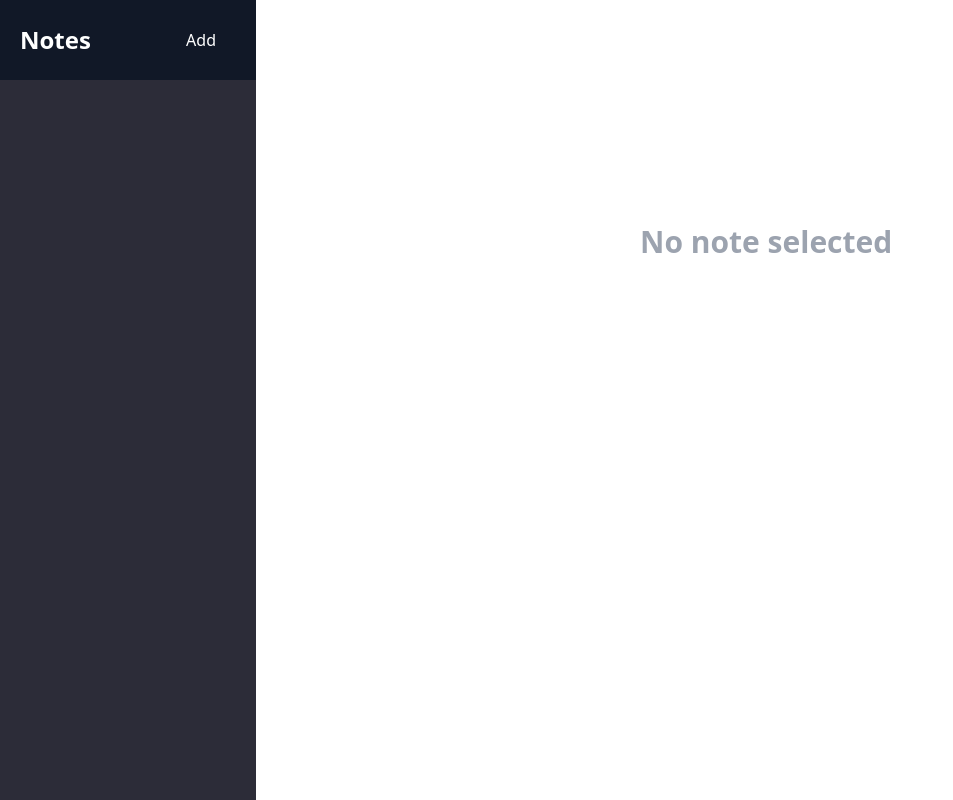
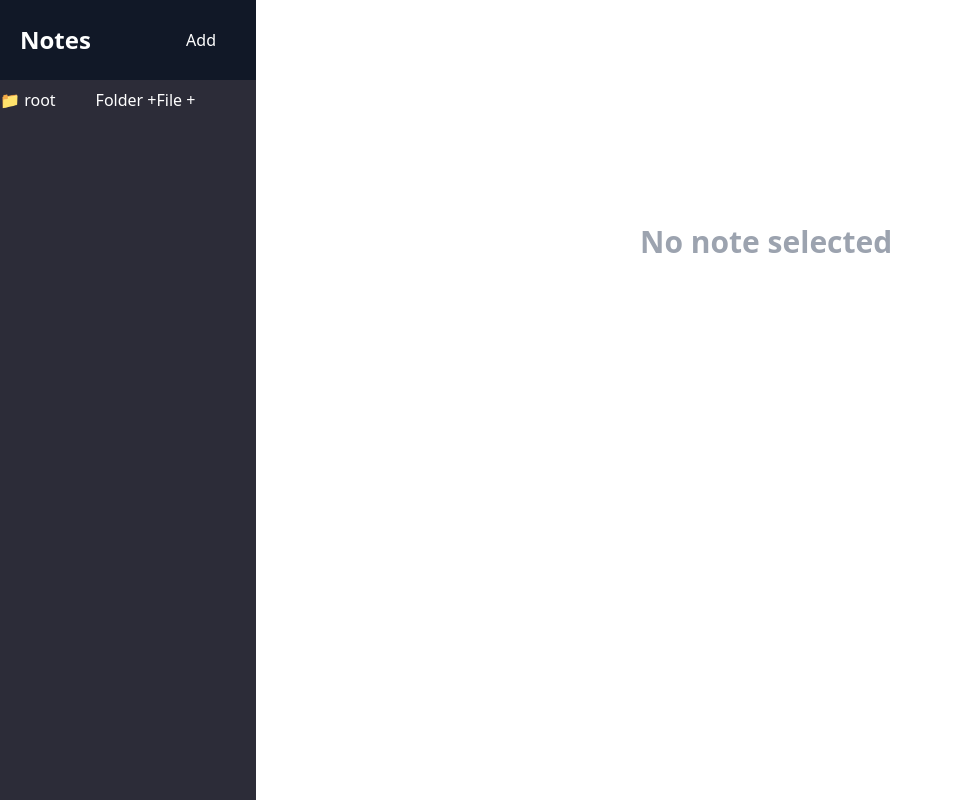
Before and after one commit to tejas-gk/notes, a React (Vite) app: page / in a window 1280 px wide. Shown: the whole page, without its empty margins (0-953 px from the left). Built offline with nearby package versions, Linux system fonts and the light colour scheme.

Commit message:
help needed

```diff
--- a/src/App.tsx
+++ b/src/App.tsx
@@ -4,6 +4,7 @@ import Main from './components/Main/Main'
 import { useEffect, useState } from 'react'
 import uuid from 'react-uuid'
 import styles from './App.css'
+
 interface Note {
   id: string;
   title: string;
@@ -55,6 +56,7 @@ export default function Home() {
   }, [notes]);
 
 
+
   return (
     <>
 
--- /dev/null
+++ b/src/components/Sidebar/Folder/Folder.tsx
@@ -0,0 +1,107 @@
+import {useState} from 'react'
+
+interface FolderProps {
+    explorer: any;
+    handleInsertNode: (folderId: number, item: any, isFolder: boolean) => void;
+}
+
+type ShowInput = {
+    isVisible: boolean;
+    isFolder: any
+}
+
+
+export default function Folder({
+    explorer,
+    handleInsertNode
+}: FolderProps) {
+    const [expand, setExpand] = useState<boolean>(false)
+    const [showInput, setShowInput] = useState<ShowInput>({
+        isVisible: false,
+        isFolder: null,
+    })
+
+    const handleAddNewFile = (e: any,isFolder:boolean) => {
+        e.stopPropagation()
+        setExpand(true)
+        setShowInput({
+            isVisible: true,
+            isFolder
+        })
+    }
+
+    const onAddFolder = (e: any) => {
+        if(e.keyCode==13 && e.target.value){
+            handleInsertNode(explorer.id, e.target.value, showInput.isFolder)
+            setShowInput({ ...showInput, isVisible: false })
+
+        }
+    }
+
+ if(explorer.isFolder)
+  return (
+      <div>
+          <div className='mt-2'>
+              <div className='flex flex-row'
+                  onClick={() => {
+                      setExpand(!expand)
+                  }}
+
+              >
+                  <span className='text-white'>
+                      📁 {explorer.name}
+                  </span>
+                  <div>
+                      <div className='flex flex-row ml-10 text-white'>
+                        <button onClick={(e) => handleAddNewFile(e, true)}>Folder +</button>
+                          <button onClick={(e) => handleAddNewFile(e, false)}>File +</button>
+                      </div>
+
+          </div>
+        </div>
+
+              </div>
+
+          <div className='ml-10 '>
+              <div className={`flex flex-col ${expand ? 'block' : 'hidden'}`}>
+          {showInput.isVisible && (
+            <div className="inputContainer">
+           <span>{showInput.isFolder? "📁" : "📄"}</span>
+           <input
+              type="text"
+              className="inputContainer__input"
+              autoFocus
+              onKeyDown={onAddFolder}
+                              onBlur={() => setShowInput({ ...showInput, isVisible: false })}
+                              placeholder={showInput.isFolder ? "Folder Name" : "File Name"}
+              />
+              </div>
+          )}
+
+          {explorer.items.map((child:any) => {
+            return (
+              <Folder
+                handleInsertNode={handleInsertNode}
+                key={child.id}
+                explorer={child}
+              />
+            );
+          })}
+              </div>
+          </div>
+
+          </div>
+  )
+  else return (
+      <div>
+          <div className='mt-2'>
+              <div className='flex flex-row'>
+                  <span className='text-white'>
+                      📄 {explorer.name}
+                      </span>
+              </div>
+          </div>
+    </div>
+    )
+
+}
--- a/src/components/Sidebar/Sidebar.tsx
+++ b/src/components/Sidebar/Sidebar.tsx
@@ -1,5 +1,7 @@
-import React from 'react'
-
+import explorer from '../../data/folderData';
+import { useState } from 'react';
+import Folder from './Folder/Folder';
+import useTraverseTree from '../../hooks/useTraverseTree';
 interface SidebarProps {
     notes: any;
     onAddNote: () => void;
@@ -15,10 +17,24 @@ export default function Sidebar({
     activeNote,
     setActiveNote
 }: SidebarProps) {
+
+    const [explorerData, setExplorerData] = useState(explorer)
    const sortedNotes = notes.sort((a:any, b:any) => b.lastModified - a.lastModified);
 
+    const { insertNode } = useTraverseTree();
+
+
+    const handleInsertNode = (folderId: number, item: any, isFolder: boolean) => {
+        // @ts-ignore
+        const finalTree = insertNode(explorerData, folderId, item, isFolder);
+        // @ts-ignore
+        setExplorerData(finalTree);
+    }
+
+  console.log(explorerData)
   return (
       <div>
+
           <div className="flex flex-col  w-64 h-screen bg-[#2c2c38]">
               <div className="sidebar-header flex flex-row items-center justify-between w-full h-20 bg-gray-900">
                   <h1 className="text-2xl font-bold text-white pl-5">Notes</h1>
@@ -29,6 +45,10 @@ export default function Sidebar({
                   </div>
               </div>
               <div className='app-sidebar-notes h-[calc(100vh-78vh)]' >
+                    <Folder
+                handleInsertNode={handleInsertNode}
+                explorer={explorerData}
+          />
               {
                   sortedNotes?.map(({ id, title, body, lastModified }:any,key:number) => (
                       <div className={`sidebar-notes cursor-pointer p-4  hover:bg-black
--- /dev/null
+++ b/src/context/SidebarContext.tsx
@@ -0,0 +1,103 @@
+import {
+    createContext,useReducer
+} from 'react';
+
+const initialState = {
+    notes: [],
+    activeNote: false,
+    onAddNote: () => { },
+    onDeleteNote: () => { },
+    onUpdateNote: () => { },
+    getActiveNote: () => { },
+}
+
+const reducer = (state, action) => {
+    switch (action.type) {
+        case 'ADD_NOTE':
+            return {
+                ...state,
+                notes: [action.payload, ...state.notes],
+                activeNote: action.payload.id
+            }
+        case 'DELETE_NOTE':
+            return {
+                ...state,
+                notes: state.notes.filter((note) => note.id !== action.payload),
+                activeNote: false
+            }
+        case 'SET_ACTIVE_NOTE':
+            return {
+                ...state,
+                activeNote: action.payload
+            }
+        case 'UPDATE_NOTE':
+            return {
+                ...state,
+                notes: state.notes.map((note) => {
+                    if (note.id === action.payload.id) {
+                        return action.payload
+                    }
+                    return note
+                })
+            }
+        default:
+            return state
+    }
+}
+
+export const SidebarContext = createContext(initialState);
+
+export const SidebarProvider = ({ children }) => {
+    const [state, dispatch] = useReducer(reducer, initialState);
+
+    const onAddNote = () => {
+        dispatch({
+            type: 'ADD_NOTE',
+            payload: {
+                id: uuid(),
+                title: "Untitled Note",
+                body: "",
+                lastModified: Date.now(),
+            }
+        })
+    }
+
+    const onDeleteNote = (id) => {
+        dispatch({
+            type: 'DELETE_NOTE',
+            payload: id
+        })
+    }
+
+    const onUpdateNote = (updatedNote) => {
+        dispatch({
+            type: 'UPDATE_NOTE',
+            payload: updatedNote
+        })
+    }
+
+    const getActiveNote = () => {
+        return state.notes.find(({ id }) => id === state.activeNote);
+    }
+
+    const setActiveNote = (id) => {
+        dispatch({
+            type: 'SET_ACTIVE_NOTE',
+            payload: id
+        })
+    }
+
+    return (
+        <SidebarContext.Provider value={{
+            notes: state.notes,
+            activeNote: state.activeNote,
+            onAddNote,
+            onDeleteNote,
+            onUpdateNote,
+            getActiveNote,
+            setActiveNote
+        }}>
+            {children}
+        </SidebarContext.Provider>
+    )
+}
--- /dev/null
+++ b/src/data/folderData.ts
@@ -0,0 +1,79 @@
+type Folder = {
+    id: string;
+    name: string;
+    isFolder: boolean;
+    items: Folder[];
+};
+
+const explorer:Folder = {
+  id:"1",
+  name: "root",
+  isFolder: true,
+  items: [
+    {
+      id:"2",
+      name: "public",
+      isFolder: true,
+      items: [
+        {
+          id:"3",
+          name: "public nested 1",
+          isFolder: true,
+          items: [
+            {
+              id:"4",
+              name: "index.html",
+              isFolder: false,
+              items: []
+            },
+            {
+              id:"5",
+              name: "hello.html",
+              isFolder: false,
+              items: []
+            }
+          ]
+        },
+        {
+          id:"6",
+          name: "public_nested_file",
+          isFolder: false,
+          items: []
+        }
+      ]
+    },
+    {
+      id:"7",
+      name: "src",
+      isFolder: true,
+      items: [
+        {
+          id:"8",
+          name: "App.js",
+          isFolder: false,
+          items: []
+        },
+        {
+          id:"9",
+          name: "Index.js",
+          isFolder: false,
+          items: []
+        },
+        {
+          id:"10",
+          name: "styles.css",
+          isFolder: false,
+          items: []
+        }
+      ]
+    },
+    {
+      id:"11",
+      name: "package.json",
+      isFolder: false,
+      items: []
+    }
+  ]
+};
+
+export default explorer;
--- /dev/null
+++ b/src/hooks/useTraverseTree.ts
@@ -0,0 +1,77 @@
+type Tree = {
+    id: number,
+    name: string,
+    isFolder: boolean,
+    items: Tree[]
+}
+
+
+const useTraverseTree = () => {
+    function insertNode(tree:Tree,
+        folderId:number,
+        item:any,
+        isFolder: boolean = false):Tree
+    {
+        if(tree.id === folderId && tree.isFolder) {
+            tree.items.unshift({
+                id: new Date().getTime(),
+                name: item,
+                isFolder: isFolder,
+                items: []
+            })
+            return tree
+        }
+        let latestNode=[]
+        latestNode=tree.items.map((node) => {
+            return insertNode(node, folderId, item, isFolder)
+        })
+
+        return { ...tree, items: latestNode}
+
+    }
+
+    function deleteNode(tree:Tree, nodeId:number):Tree {
+        if(tree.id === nodeId) {
+            return tree
+        }
+        let latestNode=[]
+        latestNode=tree.items.map((node) => {
+            return deleteNode(node, nodeId)
+        })
+
+        return { ...tree, items: latestNode}
+    }
+
+    function renameNode(tree: Tree, nodeId: number, newName: string): Tree {
+        if (tree.id === nodeId) {
+            return { ...tree, name: newName }
+        }
+        let latestNode = []
+        latestNode = tree.items.map((node) => {
+            return renameNode(node, nodeId, newName)
+        })
+        return { ...tree, items: latestNode }
+    }
+
+    function moveNode(tree: Tree, nodeId: number, folderId: number): Tree {
+        if (tree.id === nodeId) {
+            return tree
+        }
+        let latestNode = []
+        latestNode = tree.items.map((node) => {
+            return moveNode(node, nodeId, folderId)
+        }
+        )
+        return { ...tree, items: latestNode }
+    }
+
+
+    return {
+        insertNode,
+        deleteNode,
+        renameNode,
+        moveNode
+    }
+}
+
+export default useTraverseTree
```
